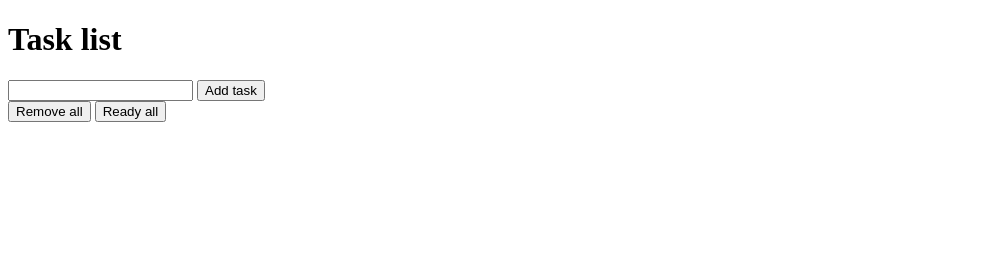
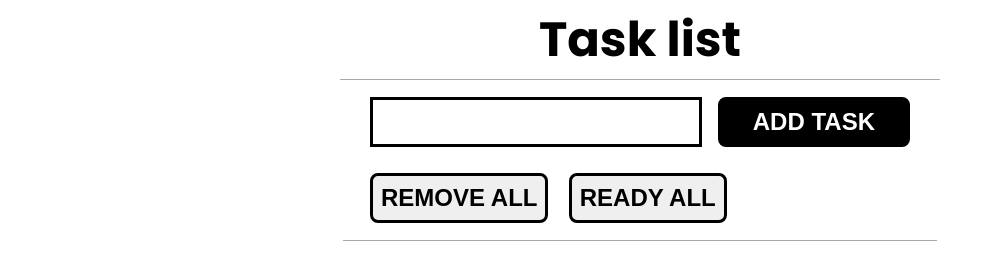
Before and after one commit to Dima-Ponomarev/Task-list, a plain HTML site: page index.html in a window 1280 px wide. Shown: the whole page, without its empty margins (0-992 px from the left). Drawn offline with Linux system fonts and the light colour scheme.

Commit message:
feat: add controls styling

```diff
--- a/index.html
+++ b/index.html
@@ -4,6 +4,8 @@
     <meta charset="UTF-8">
     <meta http-equiv="X-UA-Compatible" content="IE=edge">
     <meta name="viewport" content="width=device-width, initial-scale=1.0">
+    <link rel="preconnect" href="https://fonts.gstatic.com">
+    <link href="https://fonts.googleapis.com/css2?family=Poppins:wght@400;700&display=swap" rel="stylesheet">
     <link rel="stylesheet" href="./style.css">
     <script src="./app.js" defer></script>
     <title>Q-digital task</title>
@@ -22,8 +24,8 @@
                 </button>
             </form>
             <div class="control-btns">
-                <button>Remove all</button>
-                <button>Ready all</button>
+                <button class="remove-all">Remove all</button>
+                <button class="ready-all">Ready all</button>
             </div>
         </section>
 
--- a/style.css
+++ b/style.css
@@ -0,0 +1,96 @@
+* {
+    margin: 0;
+    padding: 0;
+    box-sizing: border-box;
+}
+
+body {
+    font-family: "Poppins", sans-serif;
+    max-width: 600px;
+    margin: 0 auto;
+}
+
+header{
+    font-size: 1.5rem;
+    border-bottom: 1px solid #aaa;
+
+    min-height: 10vh;
+}
+
+main{
+    width: 90%;
+    margin: 0 auto;
+}
+
+header{
+    display: flex;
+    align-items: center;
+    justify-content: center;
+}
+
+form{
+    display: flex;
+    align-items: center;
+    justify-content: space-between;
+}
+
+form input,
+button{
+    padding: 0.5rem;
+    font-size: 1.5rem;
+    border: 3px solid black;
+
+}
+
+.controls{
+    position: relative;
+
+    min-height: 20vh;
+
+    display: flex;
+    flex-direction: column;
+    justify-content: space-evenly;
+}
+
+.controls::after{
+    content: " ";
+    position: absolute;
+    left: -5%;
+
+    height: 20vh;
+    width: 110%;
+    border-bottom: 1px solid #aaa;
+}
+
+button{
+    cursor: pointer;
+    border-radius: 0.5rem;
+    font-weight: 700;
+    text-transform: uppercase;
+}
+
+button:hover{
+    background: black;
+    color: white;
+}
+
+button:focus{
+    outline: none;
+}
+
+.task-button{
+    padding: 0.5rem 2rem;
+
+    background: black;
+    color: white;
+
+}
+
+.task-button:hover{
+    background: white;
+    color: black
+}
+
+.control-btns button{
+    margin: 0.5rem 1rem 0 0;
+}
```
